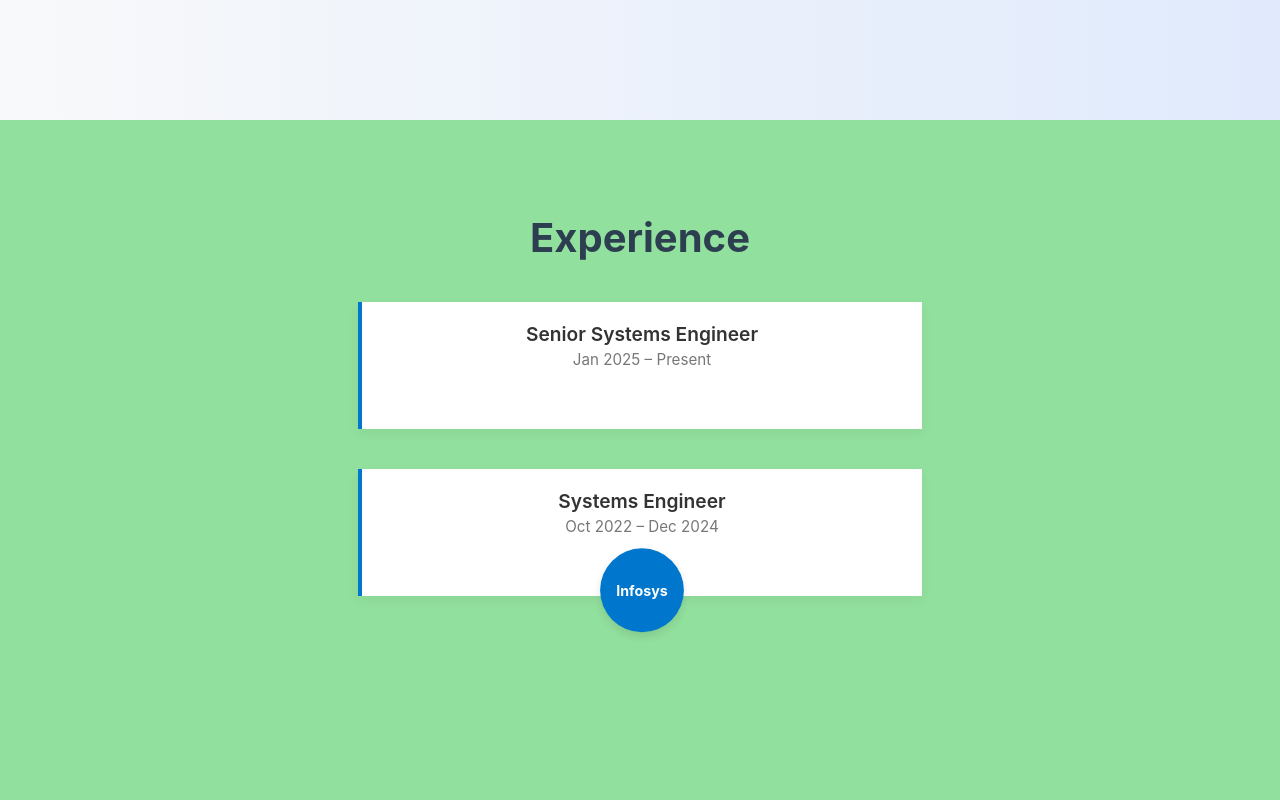
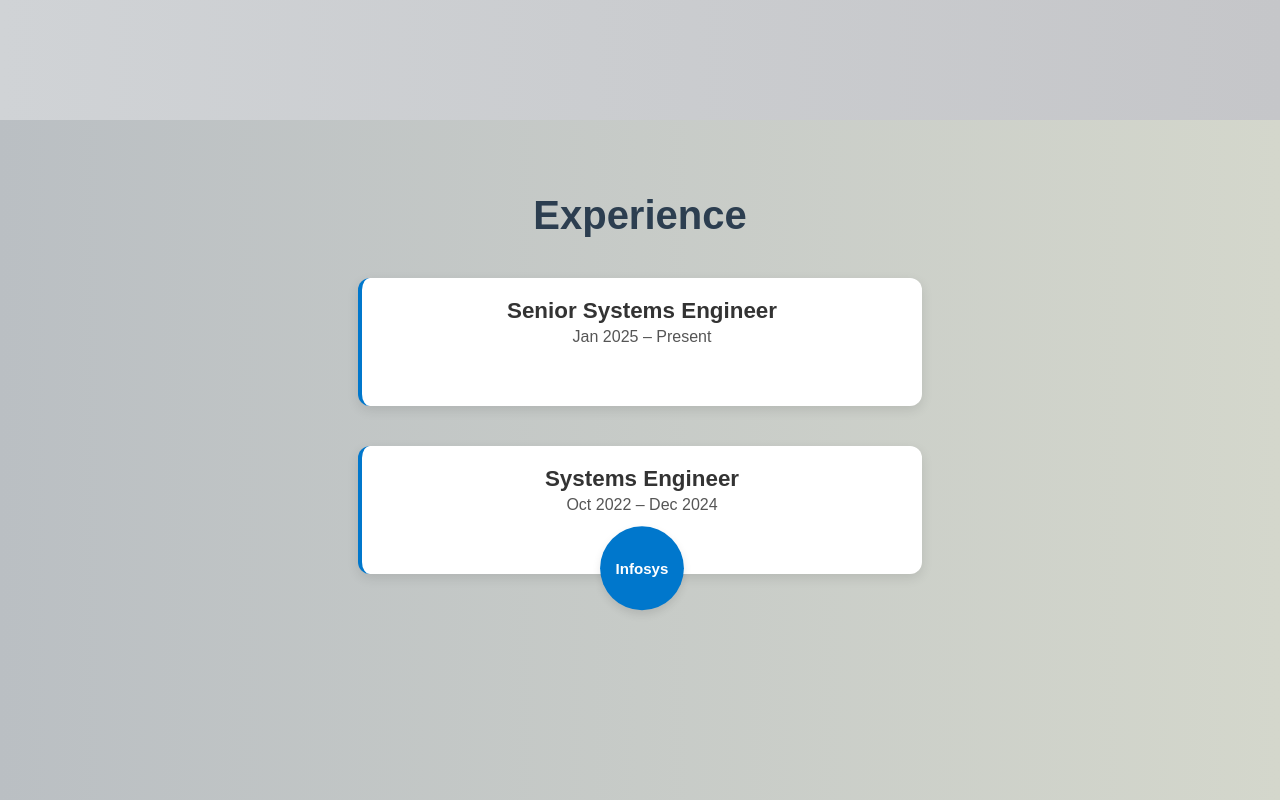
Before and after one commit to Sumathi931/Portofolio, a React (Create React App) app: page / in a window 1280 px wide. Shown: the part 1660-2460 px from the top of the page. Built offline with nearby package versions, Linux system fonts and the light colour scheme.

Commit message:
changes in experience .js responsiveness

```diff
--- a/src/components/Experience.css
+++ b/src/components/Experience.css
@@ -1,15 +1,22 @@
+body {
+  background: linear-gradient(to right, #f8f9fa, #e0eafc);
+  margin: 0;
+  padding: 0;
+  font-family: "Poppins", sans-serif;
+}
+
 .experience-section {
-  padding: 60px 20px;
-  background: linear-gradient(to right #f8f9fa, #e0eafc);
+  padding: 40px 20px;
+  background: linear-gradient(to right, #babfc3, #d4d7cc);
   text-align: center;
-  min-height: 100vh;
+  min-height: 100dvh;
+  scroll-margin-top: 80px;
 }
 
 .experience-heading {
   font-size: 2.5rem;
   margin-bottom: 40px;
   color: #2c3e50;
-  scroll-margin-top: 80px;
   animation: fadeInDown 1s ease-in-out;
 }
 
@@ -26,15 +33,16 @@
   padding: 20px 30px 40px;
   width: 90%;
   max-width: 500px;
-  box-shadow: 0 4px 12px rgba(0, 0, 0, 0.05);
+  box-shadow: 0 4px 12px rgba(0, 0, 0, 0.1);
   animation: slideInUp 0.8s ease forwards;
   opacity: 0;
   position: relative;
+  border-radius: 12px;
+  transition: transform 0.3s ease;
 }
 
-.experience-item:nth-child(1),
-.experience-item:nth-child(3) {
-  animation-delay: 0.2s;
+.experience-item:hover {
+  transform: translateY(-5px);
 }
 
 .experience-content {
@@ -42,14 +50,14 @@
 }
 
 .role-title {
-  font-size: 1.2rem;
+  font-size: 1.4rem;
   font-weight: 600;
   color: #333;
 }
 
 .duration {
-  font-size: 0.95rem;
-  color: #777;
+  font-size: 1rem;
+  color: #555;
   margin-top: 4px;
 }
 
@@ -63,7 +71,7 @@
   align-items: center;
   justify-content: center;
   font-weight: bold;
-  font-size: 0.85rem;
+  font-size: 0.9rem;
   position: absolute;
   left: 50%;
   transform: translateX(-50%);
@@ -72,39 +80,14 @@
   animation: floatPulse 2.5s ease-in-out infinite;
 }
 
+
 @keyframes floatPulse {
-  0%,
-  100% {
+  0%, 100% {
     transform: translateX(-50%) translateY(0) scale(1);
   }
   50% {
     transform: translateX(-50%) translateY(-6px) scale(1.05);
   }
-}
-
-.arrow-label {
-  font-size: 0.85rem;
-  color: #0077cc;
-  font-weight: 600;
-}
-
-.arrow-down {
-  width: 2px;
-  height: 30px;
-  background-color: #0077cc;
-  position: relative;
-}
-
-.arrow-down::after {
-  content: "";
-  position: absolute;
-  bottom: -6px;
-  left: -4px;
-  width: 0;
-  height: 0;
-  border-left: 6px solid transparent;
-  border-right: 6px solid transparent;
-  border-top: 6px solid #0077cc;
 }
 
 @keyframes fadeInDown {
@@ -128,3 +111,63 @@
     transform: translateY(0);
   }
 }
+
+@media (max-width: 768px) {
+  .experience-section {
+    min-height: 60vh;
+    padding: 40px 10px 10px;
+  }
+
+  .experience-heading {
+    font-size: 2rem;
+  }
+
+  .experience-item {
+    width: 95%;
+    padding: 20px;
+  }
+
+  .role-title {
+    font-size: 1.2rem;
+  }
+
+  .duration {
+    font-size: 0.9rem;
+  }
+
+  .company-circle {
+    width: 70px;
+    height: 70px;
+    font-size: 0.8rem;
+    bottom: -35px;
+  }
+}
+
+@media (max-width: 480px) {
+  .experience-section {
+    min-height: 60vh;
+    padding: 40px 10px 10px;
+  }
+  .experience-heading {
+    font-size: 1.8rem;
+  }
+
+  .experience-item {
+    width: 100%;
+  }
+
+  .role-title {
+    font-size: 1.1rem;
+  }
+
+  .duration {
+    font-size: 0.85rem;
+  }
+
+  .company-circle {
+    width: 60px;
+    height: 60px;
+    font-size: 0.75rem;
+    bottom: -30px;
+  }
+}
--- a/src/components/contact.css
+++ b/src/components/contact.css
@@ -47,7 +47,10 @@
 .form-group textarea {
   background: transparent;
   border: none;
-  border-bottom: 1px solid #393747;
+  width: 80%;
+  margin:0 auto;
+  box-shadow: 0 5px 7px rgb(191, 191, 199);
+  border-bottom: 0.7px solid #b0afb7;
   padding: 10px 5px;
   font-size: 1rem;
   color: #333;
@@ -65,7 +68,7 @@
   margin-top: 20px;
   align-self: center;
   padding: 12px 30px;
-  background: linear-gradient(135deg, #00ff7f, #00e5ff, #eaff00);
+  background: linear-gradient(135deg, #4d5250, #5fa5ad, #808665);
   background-size: 300% 300%;
   color: #000;
   border: none;
@@ -77,6 +80,7 @@
 }
 
 .submit-btn:hover {
+  background: linear-gradient(135deg, #4d5250, #5fa5ad, #453947);
   background-position: right center;
   color: #fff;
   transform: scale(1.05);
@@ -116,14 +120,13 @@
 @media (max-width: 768px) {
   .contact-main-container {
     flex-direction: column;
-    padding: 30px 20px;
+    padding: 10px 20px;
     gap: 40px;
   }
 
   .contact-left {
-    width: 75%;
+    width: 90%;
   }
-
   .submit-btn {
     margin-left: 15px;
   }
--- a/src/components/navbar.css
+++ b/src/components/navbar.css
@@ -48,7 +48,7 @@
 
   .navbar ul li {
     margin-left: 30px;
-
+    cursor:pointer;
   }
 
   .navbar ul li a {
@@ -86,12 +86,13 @@
       flex-direction: column;
       align-items: center;
       position: absolute;
-      top: 60px;
+      top: 40px;
       right: 0;
       left: 0;
       background-color: #333;
       padding: 20px 0;
       z-index: 999;
+      width: 100vw;
     }
 
 
--- a/src/components/navbar.js
+++ b/src/components/navbar.js
@@ -40,7 +40,7 @@ function Nav() {
         <li>
           <Link
             to="contact"
-            offset={70}
+            offset={-20}
             smooth={true}
             duration={500}
             onClick={handleLinkClick}
@@ -73,7 +73,7 @@ function Nav() {
         <li>
           <Link
             to="projects"
-            offset={100}
+            offset={-10}
             smooth={true}
             duration={500}
             onClick={handleLinkClick}
--- a/src/components/project.css
+++ b/src/components/project.css
@@ -1,6 +1,6 @@
 .project-section {
     padding: 80px 30px;
-    background: linear-gradient(to right, #f8f9fa, #e0eafc);
+    background: linear-gradient(to right, #d0d3d6, #c5c6c9);
     min-height: 100vh;
     text-align: center;
   }
```
